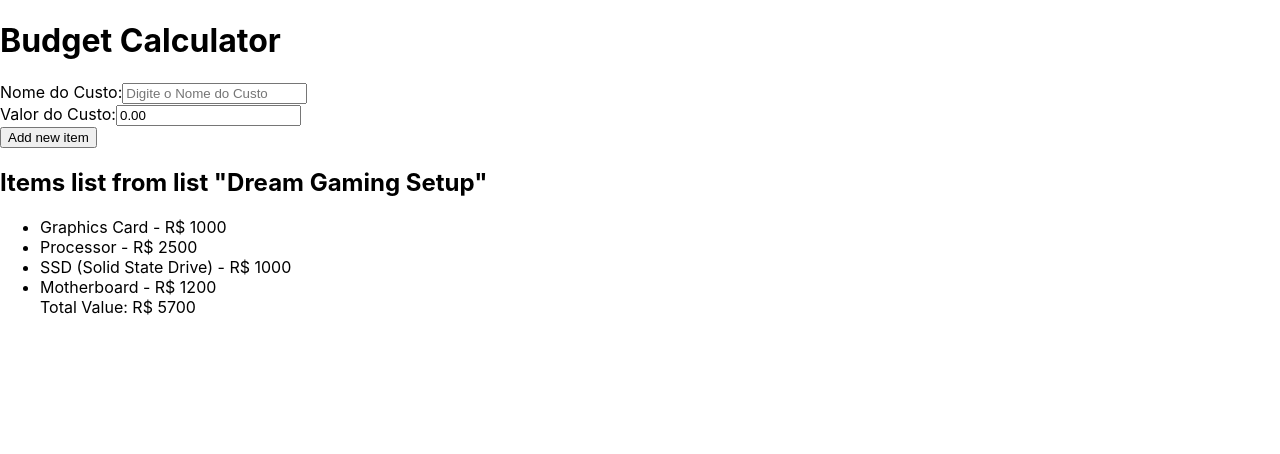
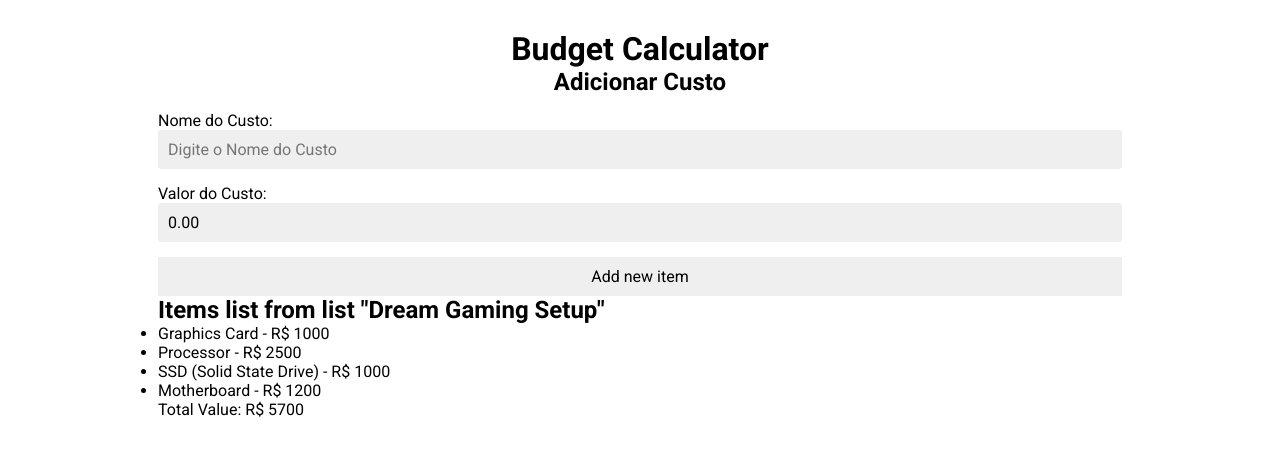
Before and after one commit to RenatoHiga/budget-calculator, a React (Create React App) app in the folder budget-calculator/: page / in a window 1280 px wide. Shown: the top 454 px of the page. Built offline with nearby package versions, Linux system fonts and the light colour scheme.

Commit message:
Added new styles and fix for number input

```diff
--- a/budget-calculator/public/index.html
+++ b/budget-calculator/public/index.html
@@ -28,7 +28,7 @@
   </head>
   <body>
     <noscript>You need to enable JavaScript to run this app.</noscript>
-    <div id="root"></div>
+    <div id="root" class="root"></div>
     <!--
       This HTML file is a template.
       If you open it directly in the browser, you will see an empty page.
--- a/budget-calculator/src/App.js
+++ b/budget-calculator/src/App.js
@@ -1,6 +1,8 @@
-import './App.css';
+import React from 'react';
+import './styles/style.css';
+
 import Input from './components/Input'
-import React from 'react';
+
 
 class App extends React.Component {
 
@@ -85,7 +87,7 @@ class App extends React.Component {
     let foundDots = event.target.value.match(filterDots);
 
     let fullValue;
-    if (foundDots.length > 1) {
+    if (foundDots !== null && foundDots.length > 1) {
       // If a dot has been found.
       // It will re-render the value to not allow a second dot
       fullValue = this.state.newProductValue;
@@ -96,7 +98,7 @@ class App extends React.Component {
       if (fullValue.length >= 3) { // If the user isn't erasing the values...
 
         // Make the effect of Price mask.
-        if (fullValue.substr(0, 1) === '0') {
+        if (fullValue.substr(0, 1) === '0' && fullValue.substr(0, fullValue.length) !== '000') {
           fullValue = fullValue.substr(1, fullValue.length);
         }
 
@@ -109,16 +111,19 @@ class App extends React.Component {
           newProductValue: fullValue
         });
       } else { // If the user is erasing the values
-        // Make the value 0.00 again
-        // or format to the correct way like: 0.32 and 0.01
+        // Make the default value (0.00) again
+        // or format the value. Examples: 0.32 and 0.01
 
-        let newValue = "";
+        let abscentZeros = "";
         for (let index = 1; index <= 3 - fullValue.length; index++) {
-          newValue += '0';
+          abscentZeros += '0';
         }
 
+        let newValue = abscentZeros + fullValue;
+        newValue = newValue.substr(0, (newValue.length - 2)) + "." + newValue.substr(1, 2);
+
         this.setState((state) => ({
-          newProductValue: newValue + "." + fullValue
+          newProductValue: newValue
         }));
       }
     }
@@ -126,12 +131,14 @@ class App extends React.Component {
 
   render() {
     return (
-      <div>
-        <h1>
+      <div className="mainContent">
+        <h1 className="mainContent__title">
           Budget Calculator
         </h1>
 
         <form>
+
+          <h2 className="textAlignCenter">Adicionar Custo</h2>
 
           <Input
             title="Nome do Custo"
@@ -146,7 +153,7 @@ class App extends React.Component {
             onChange={this.handleValueInput}
           />
 
-          <button onClick={this.addItem}>Add new item</button>
+          <button className="button marginTop15" onClick={this.addItem}>Add new item</button>
 
         </form>
 
--- a/budget-calculator/src/components/Input.js
+++ b/budget-calculator/src/components/Input.js
@@ -10,9 +10,9 @@ class Input extends React.Component {
 
     render() {
         return (
-            <div>
-                <label>{this.props.title}:</label>
-                <input type="text" value={this.props.value} onChange={this.props.onChange} placeholder={`Digite o ${this.props.title}`} />
+            <div className="inputWrapper marginTop15">
+                <label className="inputWrapper__title">{this.props.title}:</label>
+                <input className="inputWrapper__input" type="text" value={this.props.value} onChange={this.props.onChange} placeholder={`Digite o ${this.props.title}`} />
             </div>
         );
     }
--- a/budget-calculator/src/index.js
+++ b/budget-calculator/src/index.js
@@ -1,6 +1,5 @@
 import React from 'react';
 import ReactDOM from 'react-dom';
-import './index.css';
 import App from './App';
 import reportWebVitals from './reportWebVitals';
 
--- /dev/null
+++ b/budget-calculator/src/styles/style.css
@@ -0,0 +1,58 @@
+@import url("https://fonts.googleapis.com/css2?family=Roboto:wght@100;300;400;500;700;900&display=swap");
+* {
+  margin: 0;
+  padding: 0;
+  box-sizing: border-box;
+  font-family: "Roboto", sans-serif;
+}
+
+.marginTop15 {
+  margin-top: 15px;
+}
+
+.textAlignCenter {
+  text-align: center;
+}
+
+.mainContent {
+  display: flex;
+  flex-direction: column;
+  padding: 30px;
+  margin: 0 auto;
+}
+
+.mainContent__title {
+  text-align: center;
+}
+
+@media (min-width: 1024px) {
+  .mainContent {
+    max-width: 1024px;
+  }
+}
+.inputWrapper {
+  display: flex;
+  flex-direction: column;
+}
+
+.inputWrapper__label {
+  font-size: 1rem;
+}
+
+.inputWrapper__input {
+  font-size: 1rem;
+  padding: 10px;
+  border: 0;
+  outline: none;
+  border-radius: 3px;
+  background-color: #EFEFEF;
+}
+
+.button {
+  width: 100%;
+  padding: 10px;
+  border: 0px;
+  font-size: 1rem;
+}
+
+/*# sourceMappingURL=style.css.map */
--- /dev/null
+++ b/budget-calculator/src/styles/style.scss
@@ -0,0 +1,64 @@
+@import url('https://fonts.googleapis.com/css2?family=Roboto:wght@100;300;400;500;700;900&display=swap');
+
+* {
+    margin: 0;
+    padding: 0;
+    box-sizing: border-box;
+    font-family: 'Roboto', sans-serif;
+}
+
+.marginTop15 {
+    margin-top: 15px;
+}
+
+.textAlignCenter {
+    text-align: center;
+}
+
+.mainContent {
+    display: flex;
+    flex-direction: column;
+    padding: 30px;
+    margin: 0 auto;
+}
+
+.mainContent__title {
+    text-align: center;
+}
+
+@media (min-width: 1024px) {
+    .mainContent {
+        max-width: 1024px;
+    }
+}
+
+
+
+.inputWrapper {
+    display: flex;
+    flex-direction: column;
+}
+
+.inputWrapper__label {
+    font-size: 1rem;
+}
+
+.inputWrapper__input {
+    font-size: 1rem;
+    padding: 10px;
+    border: 0;
+    outline: none;
+    border-radius: 3px;
+
+    background-color: #EFEFEF;
+}
+
+
+
+.button {
+    width: 100%;
+    padding: 10px;
+    border: 0px;
+
+    font-size: 1rem;
+}
```
Also changed, not shown: 1 other file (tests, documents, lock files or other folders).
